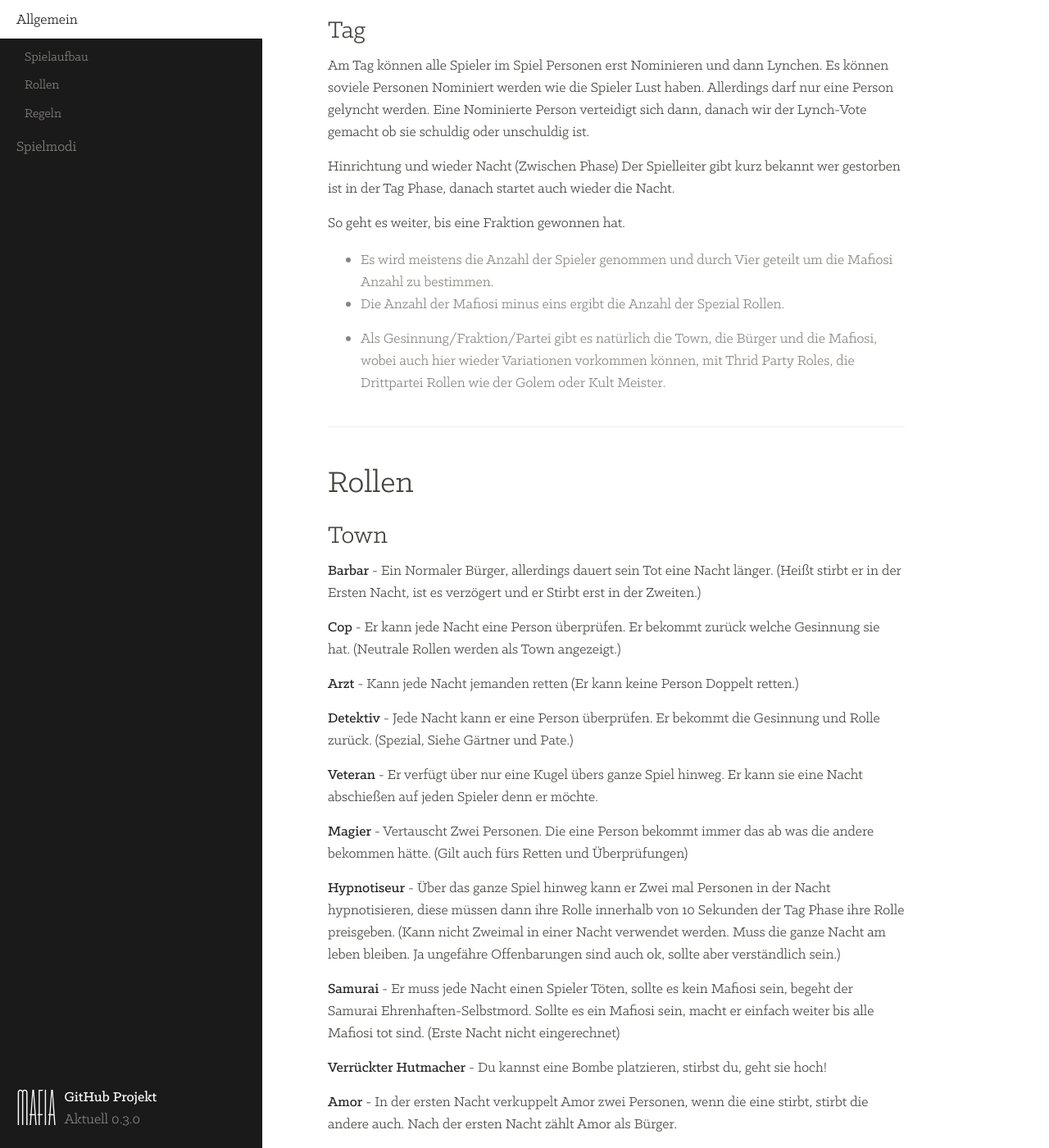
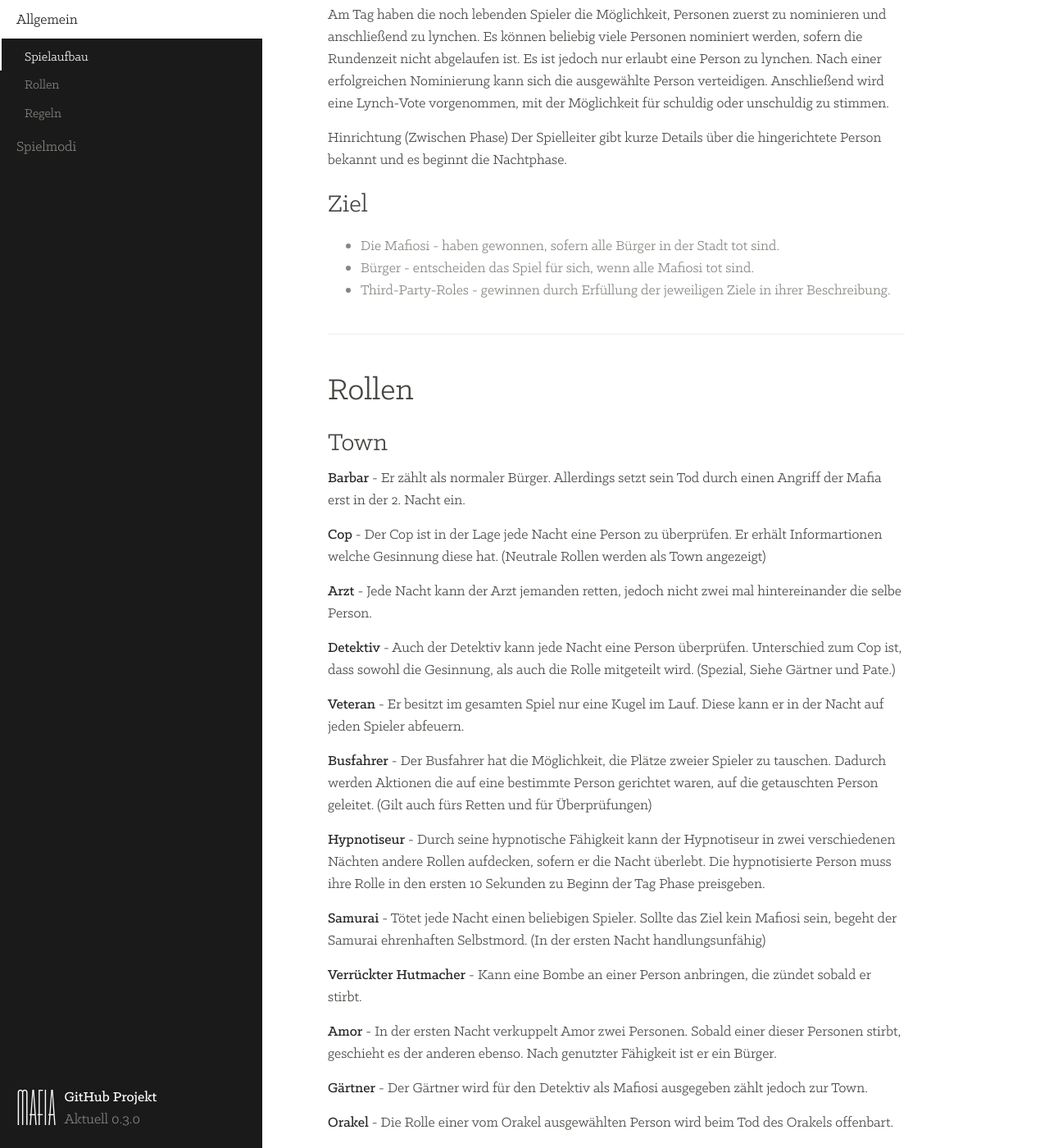
Before and after one commit to gamekeller/mafia, a Jekyll site: the page built from index.md, in a window 1280 px wide and 1400 px high, scrolled down 578 px. Shown: the whole window at 82% size. Built offline with Jekyll 4.4.1, drawn with Linux system fonts in a browser that asks for light colours; Markdown is read by kramdown in place of the engine named in the settings; some of the changed text lies outside the part shown.

Commit message:
Content update and check.

```diff
--- a/index.md
+++ b/index.md
@@ -4,42 +4,35 @@
 base_url: "./"
 ---
 
+# <a id="setup"></a>Spielaufbau
 
-# <a id="goal"></a>Ziel
+## Allgemeines
 
-- Die Mafiosi: Haben gewonnen wenn alle Bürger in der Stadt tot sind.
+Die Anzahl der Mafiosi/Third-Party-Roles im Spiel richtet sich an die Gesamtspieleranzahl bzw. wird vom Spielleiter festgelegt.
 
-- Bürger: Haben gewonnen wenn alle Mafiosi tot sind.
-
-- Thirt Party Roles: Haben meistens ihre eigenen Ziele in der Rollen Beschreibung stehen.
-
----
-
-# <a id="phases"></a>Phasen
+## Phasen
 
 Das Spiel ist in mehrere Phasen unterteilt.
 
-## Nacht
-In der Nacht werde die Nachtaktionen gemacht.
-Die Mafiosi bringen eine Person um, der Arzt probiert jemanden zu retten,
-der Cop überprüft jemanden usw..
+### Nacht
+In der Nacht machen alle nachtaktiven Rollen ihre Handlungen.
+Die Mafiosi bringen eine Person um, der Arzt versucht jemanden zu retten,
+der Cop überprüft einen Spieler usw..
 
 Der Morgen (Zwischen Phase)
-In der Phase werden nur die Nächtlichen Verstorbenen verkündet.
+In dieser Phase werden nur die nächtlichen Verstorbenen verkündet.
 
-## Tag
-Am Tag können alle Spieler im Spiel Personen erst Nominieren und dann Lynchen. Es können soviele Personen Nominiert werden wie die Spieler Lust haben. Allerdings darf nur eine Person gelyncht werden. Eine Nominierte Person verteidigt sich dann, danach wir der Lynch-Vote gemacht ob sie schuldig oder unschuldig ist.
+### Tag
+Am Tag haben die noch lebenden Spieler die Möglichkeit, Personen zuerst zu nominieren und anschließend zu lynchen. Es können beliebig viele Personen nominiert werden, sofern die Rundenzeit nicht abgelaufen ist. Es ist jedoch nur erlaubt eine Person zu lynchen. Nach einer erfolgreichen Nominierung kann sich die ausgewählte Person verteidigen. Anschließend wird eine Lynch-Vote vorgenommen, mit der Möglichkeit für schuldig oder unschuldig zu stimmen.
 
-Hinrichtung und wieder Nacht (Zwischen Phase)
-Der Spielleiter gibt kurz bekannt wer gestorben ist in der Tag Phase, danach startet auch wieder die Nacht.
+Hinrichtung (Zwischen Phase)
+Der Spielleiter gibt kurze Details über die hingerichtete Person bekannt und es beginnt die Nachtphase.
 
-So geht es weiter, bis eine Fraktion gewonnen hat.
+## Ziel
 
-
-- Es wird meistens die Anzahl der Spieler genommen und durch Vier geteilt um die Mafiosi Anzahl zu bestimmen.
-- Die Anzahl der Mafiosi minus eins ergibt die Anzahl der Spezial Rollen.
-
-- Als Gesinnung/Fraktion/Partei gibt es natürlich die Town, die Bürger und die Mafiosi, wobei auch hier wieder Variationen vorkommen können, mit Thrid Party Roles, die Drittpartei Rollen wie der Golem oder Kult Meister.
+- Die Mafiosi - haben gewonnen, sofern alle Bürger in der Stadt tot sind.
+- Bürger - entscheiden das Spiel für sich, wenn alle Mafiosi tot sind.
+- Third-Party-Roles - gewinnen durch Erfüllung der jeweiligen Ziele in ihrer Beschreibung.
 
 ---
 
@@ -47,29 +40,29 @@
 
 ## Town
 
-**Barbar** - Ein Normaler Bürger, allerdings dauert sein Tot eine Nacht länger. (Heißt stirbt er in der Ersten Nacht, ist es verzögert und er Stirbt erst in der Zweiten.)
+**Barbar** - Er zählt als normaler Bürger. Allerdings setzt sein Tod durch einen Angriff der Mafia erst in der 2. Nacht ein.
 
-**Cop** - Er kann jede Nacht eine Person überprüfen. Er bekommt zurück welche Gesinnung sie hat. (Neutrale Rollen werden als Town angezeigt.)
+**Cop** - Der Cop ist in der Lage jede Nacht eine Person zu überprüfen. Er erhält Informartionen welche Gesinnung diese hat. (Neutrale Rollen werden als Town angezeigt)
 
-**Arzt** - Kann jede Nacht jemanden retten (Er kann keine Person Doppelt retten.)
+**Arzt** - Jede Nacht kann der Arzt jemanden retten, jedoch nicht zwei mal hintereinander die selbe Person.
 
-**Detektiv** - Jede Nacht kann er eine Person überprüfen. Er bekommt die Gesinnung und Rolle zurück. (Spezial, Siehe Gärtner und Pate.)
+**Detektiv** - Auch der Detektiv kann jede Nacht eine Person überprüfen. Unterschied zum Cop ist, dass sowohl die Gesinnung, als auch die Rolle mitgeteilt wird. (Spezial, Siehe Gärtner und Pate.)
 
-**Veteran** - Er verfügt über nur eine Kugel übers ganze Spiel hinweg. Er kann sie eine Nacht abschießen auf jeden Spieler denn er möchte.
+**Veteran** - Er besitzt im gesamten Spiel nur eine Kugel im Lauf. Diese kann er in der Nacht auf jeden Spieler abfeuern.
 
-**Magier** - Vertauscht Zwei Personen. Die eine Person bekommt immer das ab was die andere bekommen hätte. (Gilt auch fürs Retten und Überprüfungen)
+**Busfahrer** - Der Busfahrer hat die Möglichkeit, die Plätze zweier Spieler zu tauschen. Dadurch werden Aktionen die auf eine bestimmte Person gerichtet waren, auf die getauschten Person geleitet. (Gilt auch fürs Retten und für Überprüfungen)
 
-**Hypnotiseur** - Über das ganze Spiel hinweg kann er Zwei mal Personen in der Nacht hypnotisieren, diese müssen dann ihre Rolle innerhalb von 10 Sekunden der Tag Phase ihre Rolle preisgeben. (Kann nicht Zweimal in einer Nacht verwendet werden. Muss die ganze Nacht am leben bleiben. Ja ungefähre Offenbarungen sind auch ok, sollte aber verständlich sein.)
+**Hypnotiseur** - Durch seine hypnotische Fähigkeit kann der Hypnotiseur in zwei verschiedenen Nächten andere Rollen aufdecken, sofern er die Nacht überlebt. Die hypnotisierte Person muss ihre Rolle in den ersten 10 Sekunden zu Beginn der Tag Phase preisgeben.
 
-**Samurai** - Er muss jede Nacht einen Spieler Töten, sollte es kein Mafiosi sein, begeht der Samurai Ehrenhaften-Selbstmord. Sollte es ein Mafiosi sein, macht er einfach weiter bis alle Mafiosi tot sind. (Erste Nacht nicht eingerechnet)
+**Samurai** - Tötet jede Nacht einen beliebigen Spieler. Sollte das Ziel kein Mafiosi sein, begeht der Samurai ehrenhaften Selbstmord. (In der ersten Nacht handlungsunfähig)
 
-**Verrückter Hutmacher** - Du kannst eine Bombe platzieren, stirbst du, geht sie hoch!
+**Verrückter Hutmacher** - Kann eine Bombe an einer Person anbringen, die zündet sobald er stirbt.
 
-**Amor** - In der ersten Nacht verkuppelt Amor zwei Personen, wenn die eine stirbt, stirbt die andere auch. Nach der ersten Nacht zählt Amor als Bürger.
+**Amor** - In der ersten Nacht verkuppelt Amor zwei Personen. Sobald einer dieser Personen stirbt, geschieht es der anderen ebenso. Nach genutzter Fähigkeit ist er ein Bürger.
 
-**Gärtner** - Der Gärtner sieht aus wie ein Mafia Mitglied für denn Detektiv, allerdings ist er keins.
+**Gärtner** - Der Gärtner wird für den Detektiv als Mafiosi ausgegeben zählt jedoch zur Town.
 
-**Orakel** - Wählt eine Person in der Nacht, wenn du stirbst wird ihre Rolle allen Offenbart.
+**Orakel** - Die Rolle einer vom Orakel ausgewählten Person wird beim Tod des Orakels offenbart.
 
 **Mathematiker** - Der Mathematiker sucht sich eine beliebige Anzahl an Mitspieler aus, die nicht der Gesamtanzahl an Mitspielern entsprechen darf. Der Spielleiter teilt daraufhin dem Mathematiker mit, wie viele Mafiosi sich unter den Mitspielern befinden. Nach Nutzung seiner Fähigkeit stirbt der Mathematiker.
 
@@ -80,40 +73,40 @@
 
 ## Mafia
 
-**Mafia Goon** - Ohne Fähigkeiten, er ist im Chat und wählt die Person aus die getötet werden soll.
+### Vollmitglieder
 
-**Pate** - Er sieht aus wie ein Bürger, wenn er vom Detektiv überprüft wird. Wenn es ein stechen gibt, kann der Pate zugunsten des Mafiosi entscheiden.
+**Mafia Goon** - Nimmt am Mafia Chat teil und wählt die Person aus die getötet werden soll.
 
-**Hure (Role Block)** - Jede Nacht "blockst" du eine Person. Sie kann damit ihre Rolle nicht mehr benutzen. Die Hure ist nicht im Mafia Chat zudem weiß die Mafia auch nicht wer die Hure ist.
-
-**Anwalt** - Du kannst einen Mafioso eine Nacht lang wie einem Bürger Mitglied aussehen lassen. (Die Mafiosi wissen die Identität vom Anwalt nicht. Der Anwalt ist auch nicht im Mafia Chat.)
-
-**Terrorist** - In der Tag Phase kann er ein Selbstmordattentat begehen. Dabei stirbt er selber auch! (Wie bei den anderen Rollen in der Mafia kennt die Mafia ihn nicht und er die Mafia nicht, er ist auch nicht im Mafia Chat.)
+**Pate** - Der Detektiv erkennt den Paten als Bürger. Wenn es ein Stechen gibt, kann der Pate zugunsten des Mafiosi entscheiden.
 
 **Heckenschütze (Mafia Veteran)** - Der Heckenschütze ist im Mafia Chat und fungiert wie ein Veteran. Der Unterschied - er bringt die Bevölkerung am Tag um. Dabei wird der Spielleiter angeschrieben/angepoked.
 
 **Voodoo-Puppe** -In der Nacht sucht sich die Voodoo-Puppe ein Ziel. Alles was ihr zustößt, geschieht nun auch mit der ausgewählten Person.
 
+### Unterstützer (Identität nicht bekannt; keine Teilnahme am Mafia Chat)
+
+**Hure (Role Block)** - Jede Nacht vergnügt sich die Hure mit einer Person dessen Fähigkeiten dadurch blockiert werden.
+
+**Anwalt** - Hat die Fähigkeit einen Mafiosi eine Nacht lang als Bürger zu tarnen.
+
+**Terrorist** - In der Tag Phase kann er ein Selbstmordattentat begehen. Dies ist auch während der Verteidigung bei einer Nominierung möglich.
+
 
 ## Thrid Party Roles (Drittpartei Rollen)
 
-**Der Narr** - Wenn du gelyncht wurdest, hast du gewonnen. Sollte dich etwas anderes als der Galgen töten, hast du verloren. (Sollte die Rolle vom Narr offenbart werden vom Orakel oder Hypnotiseur, stirbt der Narr sofort.)
+**Der Narr** - Wenn du gelyncht wurdest, hast du gewonnen. Sollte dich etwas anderes als der Galgen töten, hast du verloren. Bei Offenbarung der Rolle durch Fähigkeiten anderer Spieler stirbt der Narr sofort.
 
-**Golem** - Der Golem ist ein Mitglied der Town, sollten alle Mafiosi tot sein übernimmt der Golem für die Mafiosi. Der Golem hat gewonnen wenn erst alle Mafiosi tot sind und dann alle Bürger.
+**Golem** - Der Golem ist ein Mitglied der Town. Sollten alle Mafiosi tot sein übernimmt der Golem die Aufgaben der Mafia. Dieser hat gewonnen, wenn sowohl die Mafia als auch die Town ausgelöscht ist.
 
-**Kult Meister** - In der ersten Nacht wählt der Kult Meister sein erstes Mitglied,  jede weitere Nacht wählt er ein weiteres. Gewonnen hat der Kult Meister erst wenn alle Spieler im Spiel dem Kult angehören, oder Tot sind. (Wenn der Kult Meister stirbt, sterben alle Kult Mitglieder mit ihm.) (Jede Rolle wird überschrieben wenn er dem Kult angehört.) (Nur das erste Mitglied kennt seine Wahre Identität.)
+**Kultmeister** - In der ersten Nacht wählt der Kultmeister sein erstes Mitglied. Der gewählte Spieler erhält die Information wer der Kultmeister ist. Jede weitere Nacht erweitert er seine Reihen um einen Spieler seiner Wahl. Dieser verliert seine alte Rolle. Gewonnen hat der Kultmeister erst, sobald alle Spieler dem Kult angehören oder tot sind. Bei Tod des Kultmeisters sterben seine Anhänger ebenfalls.
 
-**Psychopat/Kannibale** - Jede Nacht kannst du jemanden töten, du hast gewonnen wenn alle Tot sind.
-
-**Shaun (Last Man Stading)** - Dein Ziel ist es der letzte Überlebende zu sein. Du hast eine Schusssichere Weste die einen Schuss aushält, dir wird aber nicht mitgeteilt wenn sie verbraucht ist.
+**Psychopath/Kannibale** - Gewinnt durch das Töten von Spielern in der Nacht.
 
 **Schleimer** - Der Schleimer ist zu Anfang neutral. Er nimmt die Rolle des ersten toten Spielers an.
 
 **Prominenter** - Jeder kennt deine Identität. Du bekommst ein Spielziel vom Spielleiter.
 
 **Brandstifter** - Er ist nachts in der Lage Häuser(Spieler) zu “präparieren”. Die Spieler werden darüber benachrichtigt. Er kann sich, sofern er noch lebt, dafür entscheiden in der Nacht ein Feuer zu legen, um alle “Präparierten” auszulöschen. Wird von Detektiv/Cop als Mafiosi angezeigt.
-
-
 
 ---
 
```
